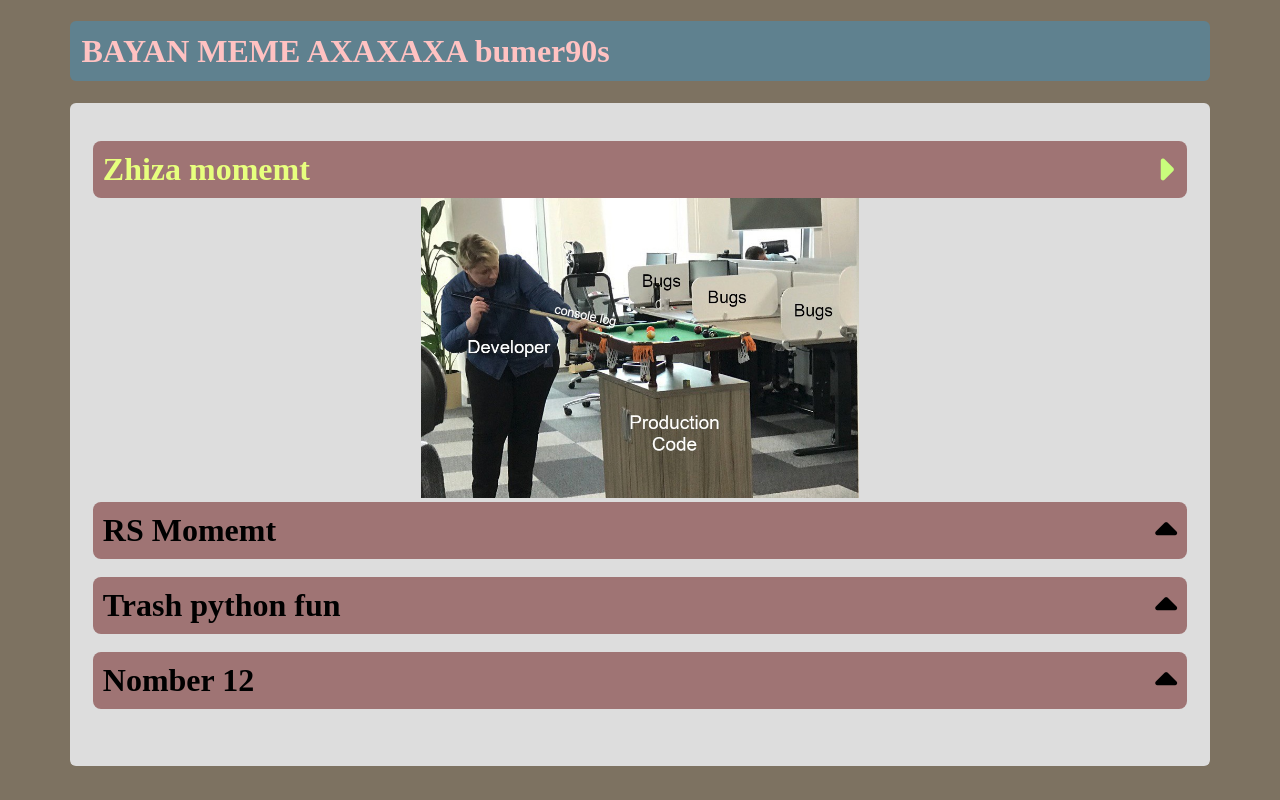
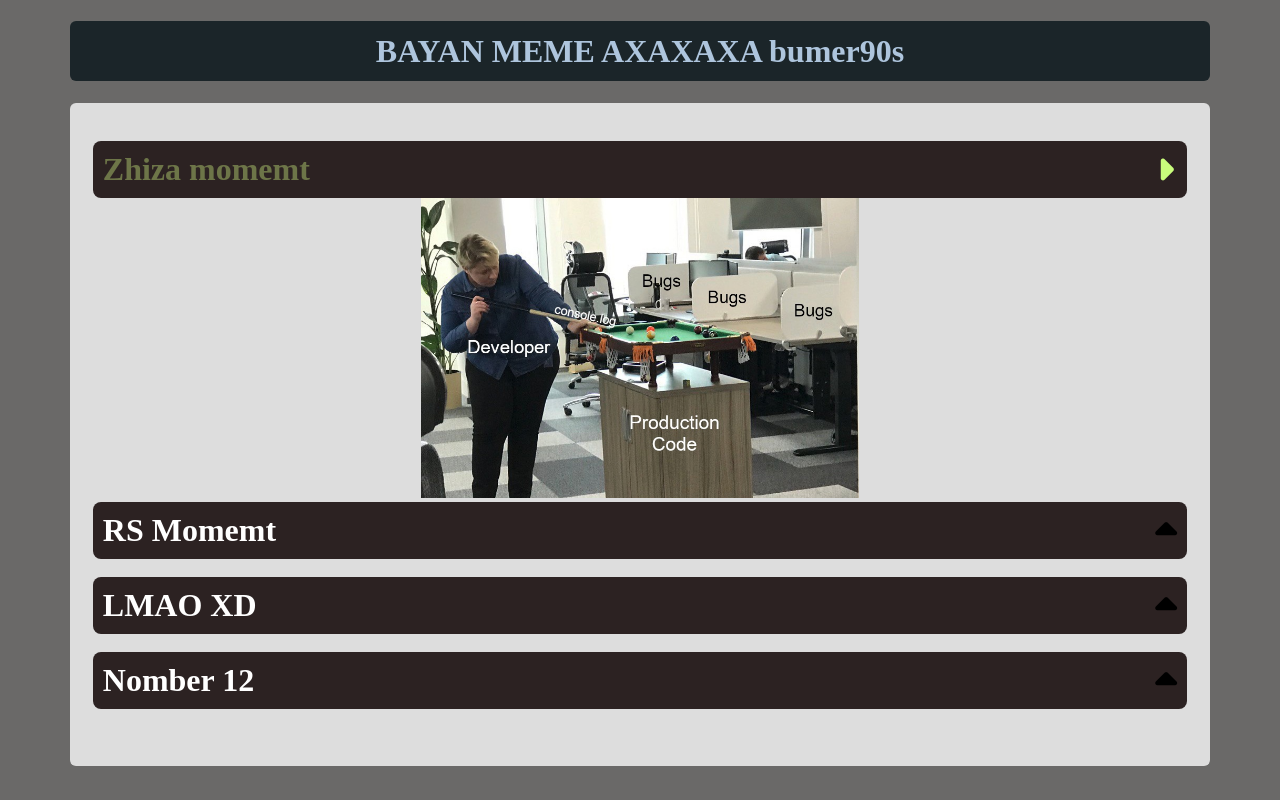
Before and after one commit to A4U4UK/cssBayan, a plain HTML site: page cssBayan/index.html in a window 1280 px wide. Drawn offline with Linux system fonts and the light colour scheme.

Commit message:
refactor: add comemt and change color(12 мар 2023 г. 13:27:17)

```diff
--- a/cssBayan/index.html
+++ b/cssBayan/index.html
@@ -8,6 +8,7 @@
     <link rel="stylesheet" href="https://cdnjs.cloudflare.com/ajax/libs/font-awesome/6.3.0/css/all.min.css"
         integrity="sha512-SzlrxWUlpfuzQ+pcUCosxcglQRNAq/DZjVsC0lE40xsADsfeQoEypE+enwcOiGjk/bSuGGKHEyjSoQ1zVisanQ=="
         crossorigin="anonymous" referrerpolicy="no-referrer" />
+        <!-- ссылка на иконки -->
     <link href="/cssBayan/style.css" rel="stylesheet">
 </head>
 <body>
@@ -15,17 +16,22 @@
         <h1>BAYAN MEME AXAXAXA bumer90s</h1>
         <div class="accordion">
             <ul class="accordion-element">
+
                 <li class="accordion-element-block">
                     <div class="accordion-element-box">
                         <input checked type="radio" name="accardion" class="input" id="mem-1" />
+                        <!-- элемент необходимы для того чтобы было можно нажимать (type radio) -->
                         <label for="mem-1" class="into-mem">
                             <p>Zhiza momemt</p>
                             <i class="fa-solid fa-caret-up fa-rotate-by"></i>
+                            <!--иконка-->
                         </label>
+                        <!-- помещено в lable для того чтобы было можно обрашать к тексту и картини, через div не работало -->
                     </div>
                     <label for="mem-1" class="accardion-img">
                         <img src="/cssBayan/img/mem1.jpg">
                     </label>
+                    <!-- здесь также -->
                 </li>
 
                 <li class="accordion-element-block">
@@ -45,7 +51,7 @@
                     <div class="accordion-element-box">
                         <input type="radio" name="accardion" class="input" id="mem-3" />
                         <label for="mem-3" class="into-mem">
-                            <p>Trash python fun</p>
+                            <p>LMAO XD</p>
                             <i class="fa-solid fa-caret-up fa-rotate-by"></i>
                         </label>
                     </div>
@@ -66,6 +72,7 @@
                         <img src="/cssBayan/img/mem4.png">
                     </label>
                 </li>
+
             </ul>
             </div>
         </div>
--- a/cssBayan/style.css
+++ b/cssBayan/style.css
@@ -1,16 +1,19 @@
 body{
-    background-color: rgb(125, 114, 97);
+    background-color: rgb(106, 105, 104);
 }
 p{
     margin: 0;
     font-weight: bold;
     font-size: xx-large;
+    color: #ffffff;
+    transition: 0.4s;
 }
 h1{
-    background-color:rgb(95, 129, 143);
-    color: #ffc2c2;
+    background-color:rgb(27, 37, 41);
+    color: #aec5dd;
     padding: 1%;
     border-radius: 6px;
+    text-align: center;
 }
 .accordion{
     text-align: center;
@@ -19,7 +22,7 @@ h1{
     border-radius: 6px;
 }
 .accordion-element-box{
-    background-color:rgb(159, 116, 116);
+    background-color:rgb(44, 34, 34);
     border-radius: 8px;
     cursor: pointer;
     margin: 0;
@@ -27,7 +30,7 @@ h1{
 img{
     height: 0%;
     width: 0%;
-    transition: 0.3s;
+    transition: 0.4s;
 }
 .accordion-element{
     list-style: none;
@@ -37,6 +40,7 @@ img{
 input{
     display: none;
 }
+
 
 .accordion-element-box:hover ~ .accardion-img img{
     width: 40%;
@@ -59,14 +63,12 @@ input{
     color: #c9fd7c;
 }
 .accordion-element-block:has(input[type=radio]:checked) p {
-    color: #e7ff7e;
+    color: #6d7548;
 }
 .accordion-element-block:hover p {
     color: #e7ff7e;
 }
-
-
-
+/* это небходимо для того чтобы при наведение и нажатии картинка появлялась и цвет текста менялся (я специально выделил отступами чтобы было проще проверять) */
 
 .accordion-cont{
     width: 1140px;
```
